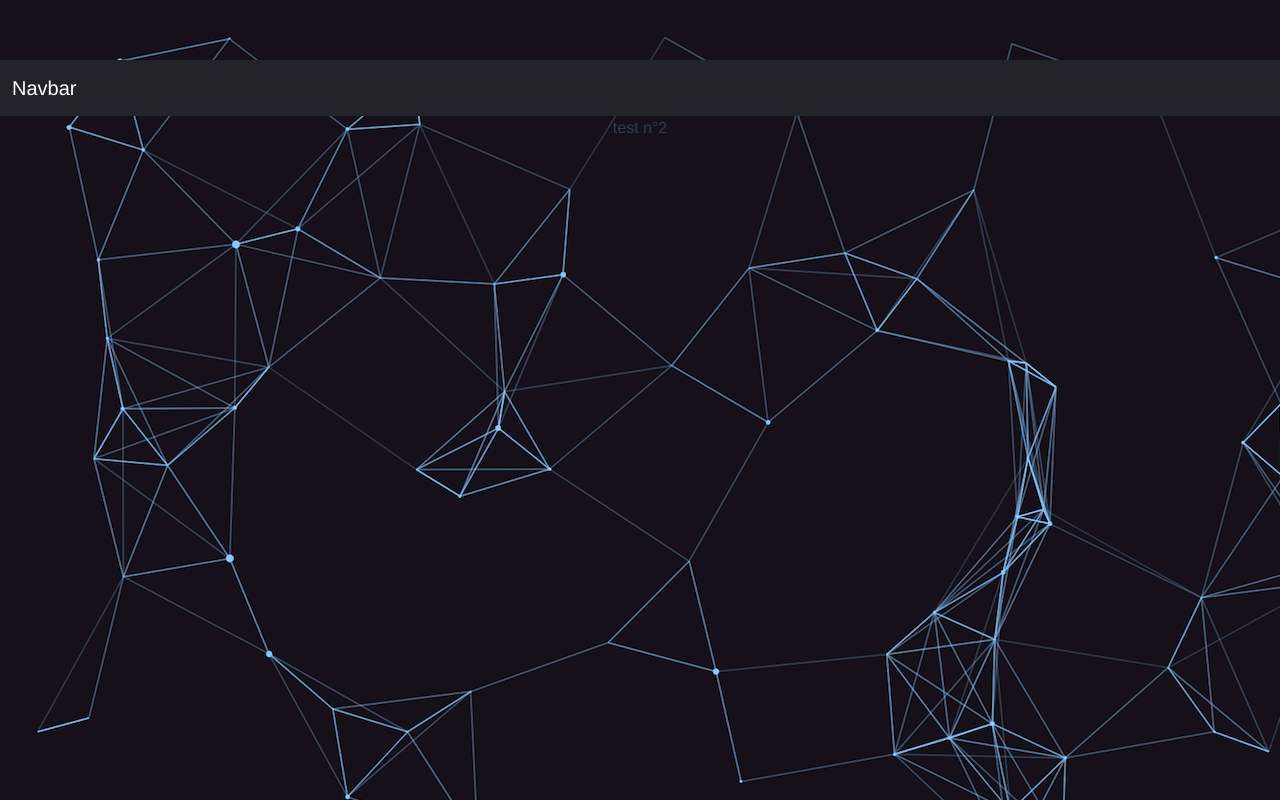
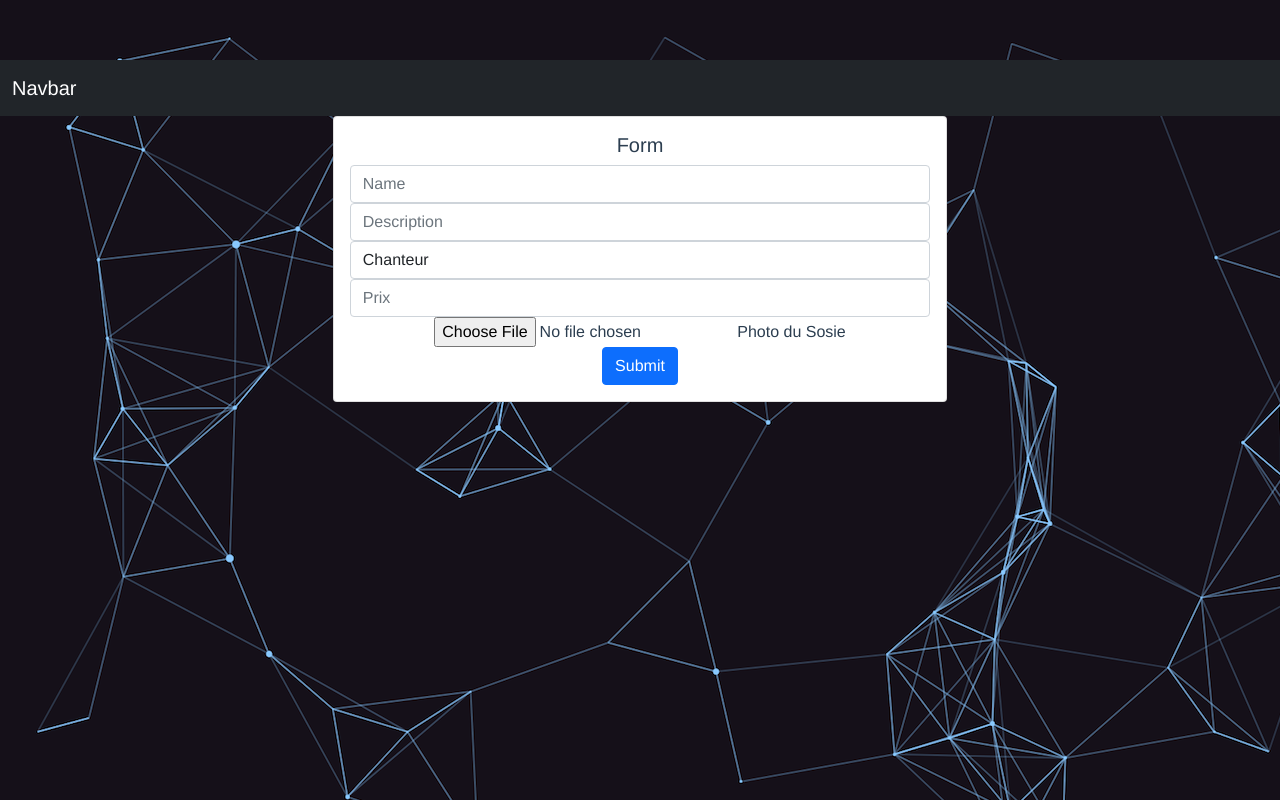
Before and after one commit to kurtrsb/Java-SoScript-JS, a Vue app: page /create in a window 1280 px wide. Built offline with nearby package versions, Linux system fonts and the light colour scheme.

Commit message:
Ajout du form
non fonctionnel

```diff
--- a/src/pages/Create.vue
+++ b/src/pages/Create.vue
@@ -1,5 +1,30 @@
 <template>
-<p> test n°2
+<div style="display: flex; justify-content: center;  margin-left: 2%;margin-right: 2%" >
+    <div class="card" style="width: 50%">
+        <div class="card-body">
+            <h5 class="card-title">Form</h5>
+            <form>
+                <input type="text" class="form-control" placeholder="Name">
+                <input type="text" class="form-control" placeholder="Description">
+                <select class="form-control">
+                    <option>Chanteur</option>
+                    <option>Artiste</option>
+                    <option>Sportif</option>
+                    <option>Au Chomage</option>
+                    <option>Etudiant</option>
+                    <option>Dieu</option>
+                    <option>Personnage</option>
+                </select>
+                <input type="text" class="form-control" placeholder="Prix">
+                <div class="custom-file">
+                    <input type="file" class="custom-file-input" id="customFile">
+                    <label class="custom-file-label" for="customFile">Photo du Sosie</label>
+                </div>
+                <button class="btn btn-primary" type="submit">Submit</button>
+            </form>
 
-</p>
+        </div>
+    </div>
+</div>
+
 </template>
```
